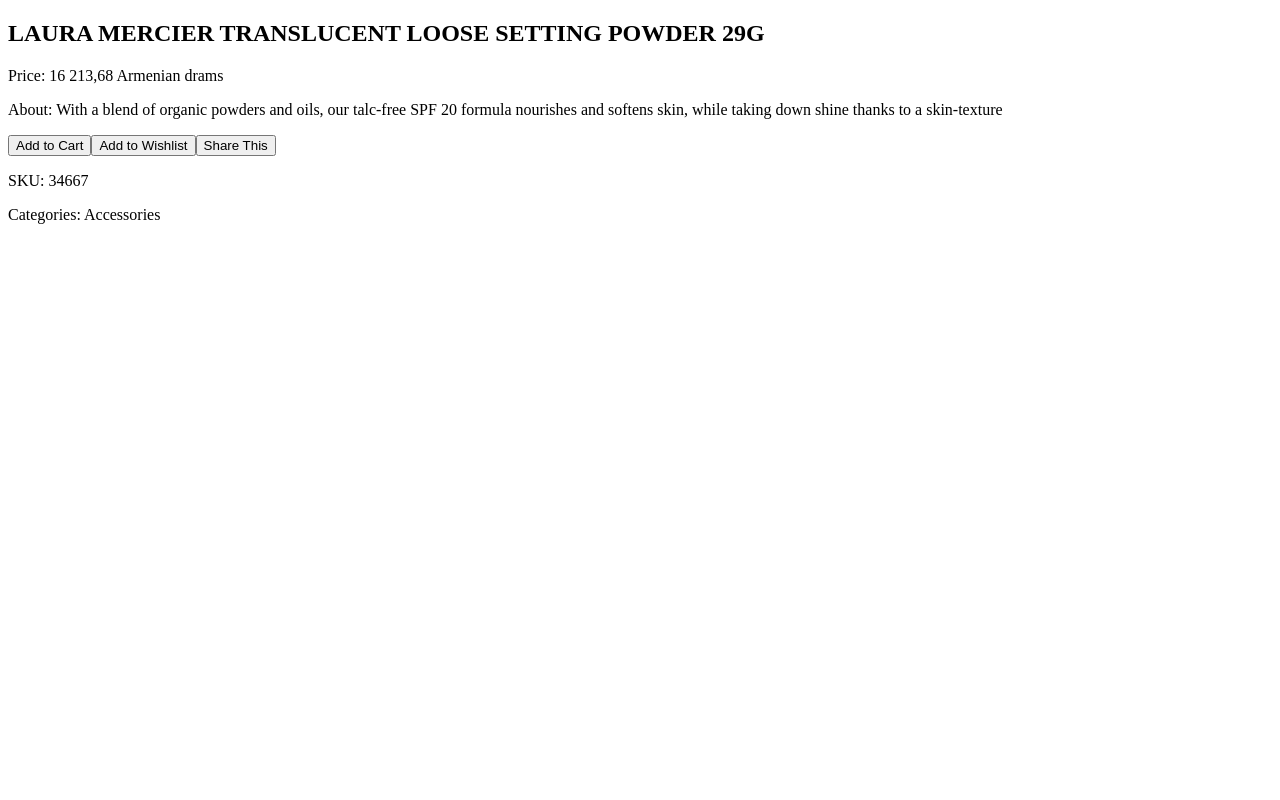
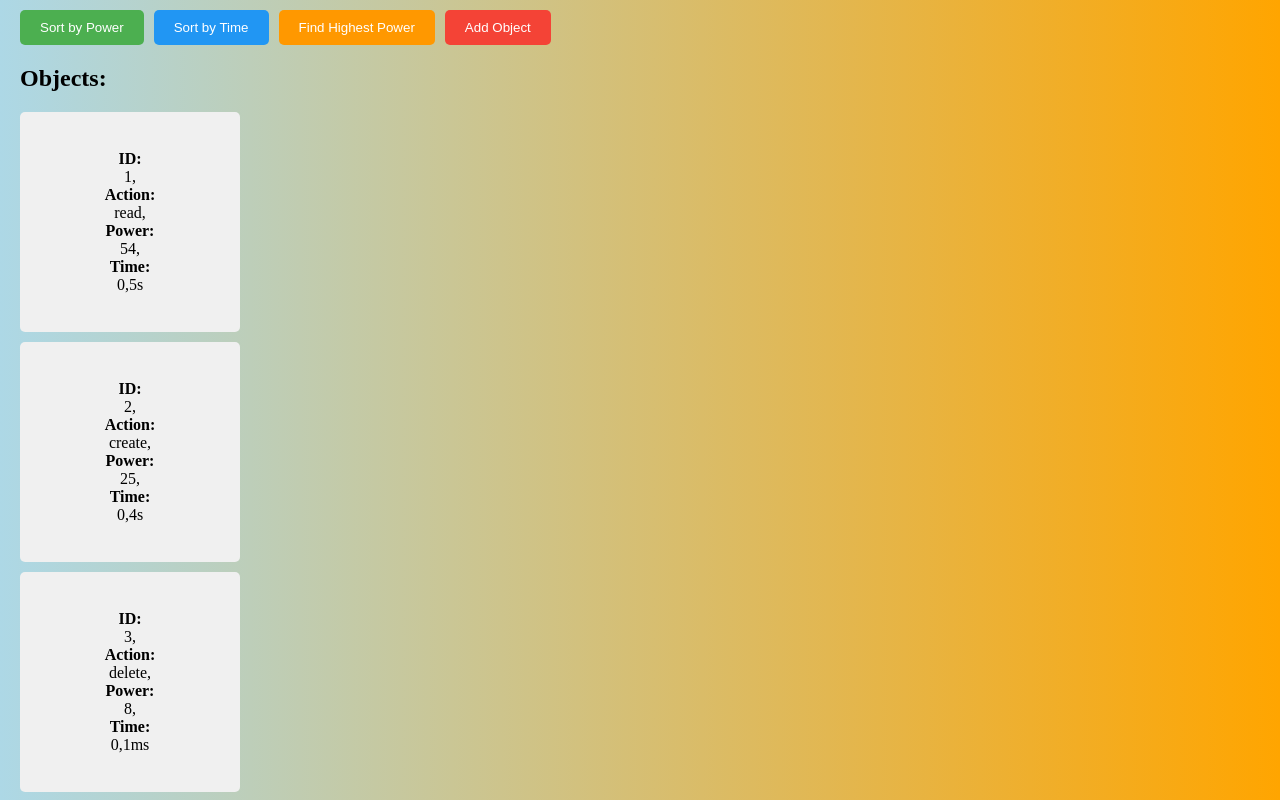
Before and after one commit to BrownEdgar/React_developers, a React (Vite) app: page / in a window 1280 px wide. Shown: the top 800 px of the page. Built offline with nearby package versions, Linux system fonts and the light colour scheme.

Commit message:
added CRUD homework

```diff
--- /dev/null
+++ b/src/App2.jsx
@@ -0,0 +1,59 @@
+import React from "react";
+import { useDispatch, useSelector } from "react-redux";
+import {
+  sortByPower,
+  sortByTime,
+  findHighestPower,
+  addObject,
+} from "./app/features/userList/userListSlice";
+import "./App2.scss";
+
+export default function App2() {
+  const dispatch = useDispatch();
+  const objects = useSelector((state) => state.objects) || [];
+
+  const handleSortByPower = () => {
+    dispatch(sortByPower());
+  };
+
+  const handleSortByTime = () => {
+    dispatch(sortByTime());
+  };
+
+  const handleFindHighestPower = () => {
+    dispatch(findHighestPower());
+  };
+
+  const handleAddObject = () => {
+    const newObject = {
+      id: 5,
+      action: "execute",
+      power: 15,
+      time: "0,2s",
+    };
+    dispatch(addObject(newObject));
+  };
+
+  return (
+    <div className="button">
+      <button onClick={handleSortByPower} className="button sort-by-power">Sort by Power</button>
+      <button onClick={handleSortByTime}className="button sort-by-time">Sort by Time</button>
+      <button onClick={handleFindHighestPower} className="button find-highest-power">Find Highest Power</button>
+      <button onClick={handleAddObject} className="button add-object">Add Object</button>
+
+      <h2>Objects:</h2>
+      {objects.length > 0 ? (
+        <ul className="object-list">
+          {objects.map((obj) => (
+            <li key={obj.id} className="object-item">
+              <strong>ID:</strong> {obj.id}, <strong>Action:</strong> {obj.action},{" "}
+              <strong>Power:</strong> {obj.power}, <strong>Time:</strong> {obj.time}
+            </li>
+          ))}
+        </ul>
+      ) : (
+        <p>No objects found.</p>
+      )}
+    </div>
+  );
+}
--- /dev/null
+++ b/src/App2.scss
@@ -0,0 +1,54 @@
+body {
+    background: linear-gradient(to right, lightblue, orange);
+    margin: 0;
+    padding: 0;
+  }
+.object-list {
+    list-style: none;
+    padding: 0;
+  }
+
+  .object-item {
+    width: 200px;
+    height: 200px;
+    background-color: #f0f0f0;
+    padding: 10px;
+    margin-bottom: 10px;
+    border-radius: 5px;
+    display: flex;
+    flex-direction: column;
+    justify-content: center;
+    align-items: center;
+    text-align: center;
+  }
+  .button {
+    padding: 10px 20px;
+    margin-right: 10px;
+    border: none;
+    border-radius: 5px;
+    cursor: pointer;
+  }
+
+  .button:last-child {
+    margin-right: 0;
+  }
+
+  .button.sort-by-power {
+    background-color: #4caf50;
+    color: #fff;
+  }
+
+  .button.sort-by-time {
+    background-color: #2196f3;
+    color: #fff;
+  }
+
+  .button.find-highest-power {
+    background-color: #ff9800;
+    color: #fff;
+  }
+
+  .button.add-object {
+    background-color: #f44336;
+    color: #fff;
+  }
--- /dev/null
+++ b/src/app/features/userList/userListSlice.js
@@ -0,0 +1,61 @@
+import { createSlice } from "@reduxjs/toolkit";
+
+const initialState = [
+  {
+    id: 1,
+    action: "read",
+    power: 54,
+    time: "0,5s",
+  },
+  {
+    id: 2,
+    action: "create",
+    power: 25,
+    time: "0,4s",
+  },
+  {
+    id: 3,
+    action: "delete",
+    power: 8,
+    time: "0,1ms",
+  },
+  {
+    id: 4,
+    action: "update",
+    power: 31,
+    time: "0,36s",
+  },
+];
+
+const slice = createSlice({
+  name: "objects",
+  initialState,
+  reducers: {
+    sortByPower: (state) => {
+      state.sort((a, b) => a.power - b.power);
+    },
+    sortByTime: (state) => {
+      state.sort((a, b) => {
+        const aTime = parseFloat(a.time.replace(",", "."));
+        const bTime = parseFloat(b.time.replace(",", "."));
+        return aTime - bTime;
+      });
+    },
+    findHighestPower: (state) => {
+      state.sort((a, b) => b.power - a.power);
+    },
+    addObject: {
+      reducer: (state, action) => {
+        state.push(action.payload);
+      },
+      prepare: (object) => {
+        return { payload: object };
+      },
+    },
+  },
+});
+
+export const { sortByPower, sortByTime, findHighestPower, addObject } =
+  slice.actions;
+
+export default slice.reducer;
--- a/src/app/store.js
+++ b/src/app/store.js
@@ -2,6 +2,7 @@
 import todoSlice from './features/todoSlice';
 import usersSlice from './features/users/usersSlice';
 import shoppingCardSlice from './features/shoppingCard/shoppingCardSlice';
+import userListSlice from './features/userList/userListSlice';
 
 
 const store = configureStore({
@@ -9,6 +10,7 @@
     todos: todoSlice,
     users: usersSlice,
     shoppingCard: shoppingCardSlice,
+    objects:userListSlice,
 
   },
 });
--- a/src/main.jsx
+++ b/src/main.jsx
@@ -2,11 +2,13 @@
 import ReactDOM from 'react-dom';
 import { Provider } from 'react-redux';
 import store from './app/store';
-import App from './App';
+// import App from './App';
+import App2 from './App2';
 
 ReactDOM.render(
   <Provider store={store}>
-    <App/>
+    {/* <App/> */}
+    <App2 />
   </Provider>,
   document.getElementById('root')
 );
```
